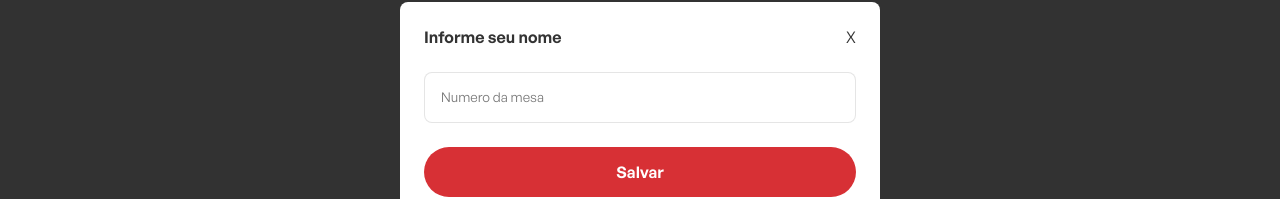
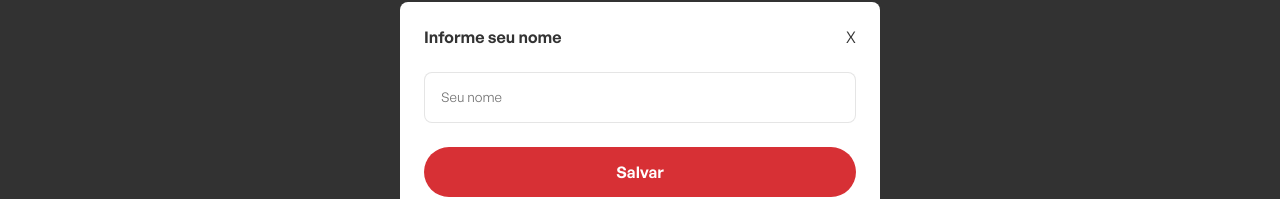
Before and after one commit to Augusto9237/waiter-app-web, a React (Vite) app: page / in a window 1280 px wide. Both pictures are taken after a click on the button "Novo Pedido". Shown: the part 289-488 px from the top of the page. Built offline with nearby package versions, Linux system fonts and the light colour scheme; no server answers.

Commit message:
cart modal ok

```diff
--- a/src/components/Client/CartModal/index.tsx
+++ b/src/components/Client/CartModal/index.tsx
@@ -59,7 +59,7 @@ export function CartModal({
   }, [onClose]);
 
   async function handleConfirmOrder() {
-  //  setIsLoading(true);
+    //  setIsLoading(true);
 
     await api.post('/orders', {
       table: selectedTable,
@@ -116,11 +116,9 @@ export function CartModal({
                   <Item>
                     <ProductContainer>
                       <ImageItem>
-                        <img src={cartItem.product.imagePath} />
+                        <img src={`http://192.168.100.41:3001/uploads/${cartItem.product.imagePath}`} />
                       </ImageItem>
-                      <QuantityContainer>
-                        <span>{cartItem.quantity}x</span>
-                      </QuantityContainer>
+
 
                       <ProductDetails>
                         <strong>{cartItem.product.name}</strong>
@@ -132,6 +130,10 @@ export function CartModal({
                       <button type="button" onClick={() => onAdd(cartItem.product)}>
                         <span>+</span>
                       </button>
+
+                      <QuantityContainer>
+                        <span>{cartItem.quantity}</span>
+                      </QuantityContainer>
 
                       <button
                         type="button"
--- a/src/components/Client/CartModal/styles.ts
+++ b/src/components/Client/CartModal/styles.ts
@@ -99,6 +99,7 @@ export const ImageItem = styled.div`
   height: 40px;
   border-radius: 6px;
   overflow: hidden;
+  margin-right: 12px;
 
   img {
     width: 100%;
--- a/src/components/Client/TableModal/index.tsx
+++ b/src/components/Client/TableModal/index.tsx
@@ -56,7 +56,7 @@ export function TableModal({ visibleModalTable, onCloseModalTable, onSave }: Tab
         <FormModal>
           <input
             required
-            placeholder="Numero da mesa"
+            placeholder="Seu nome"
             type='text'
             value={table}
             onChange={(e) => setTable(e.target.value)}
```
